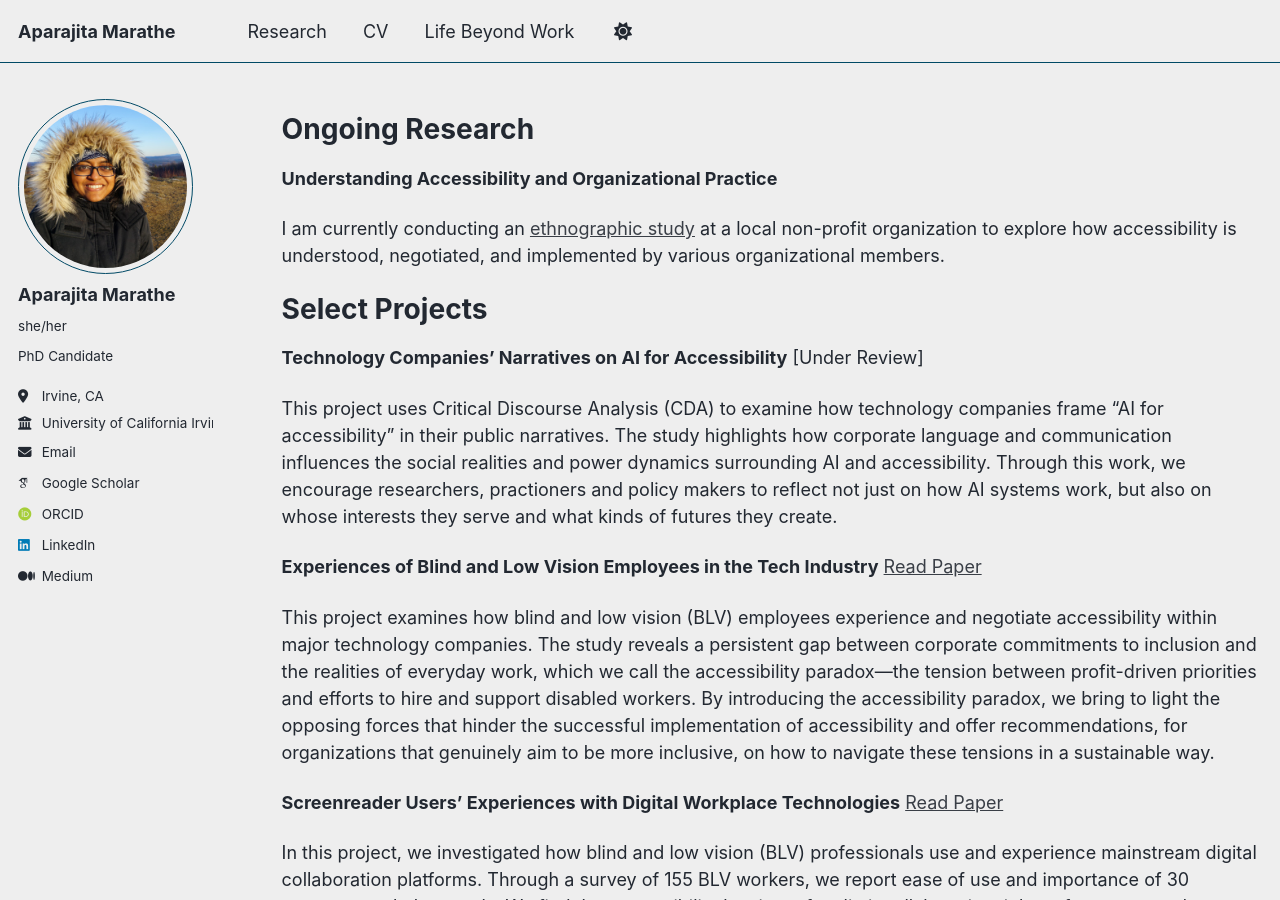
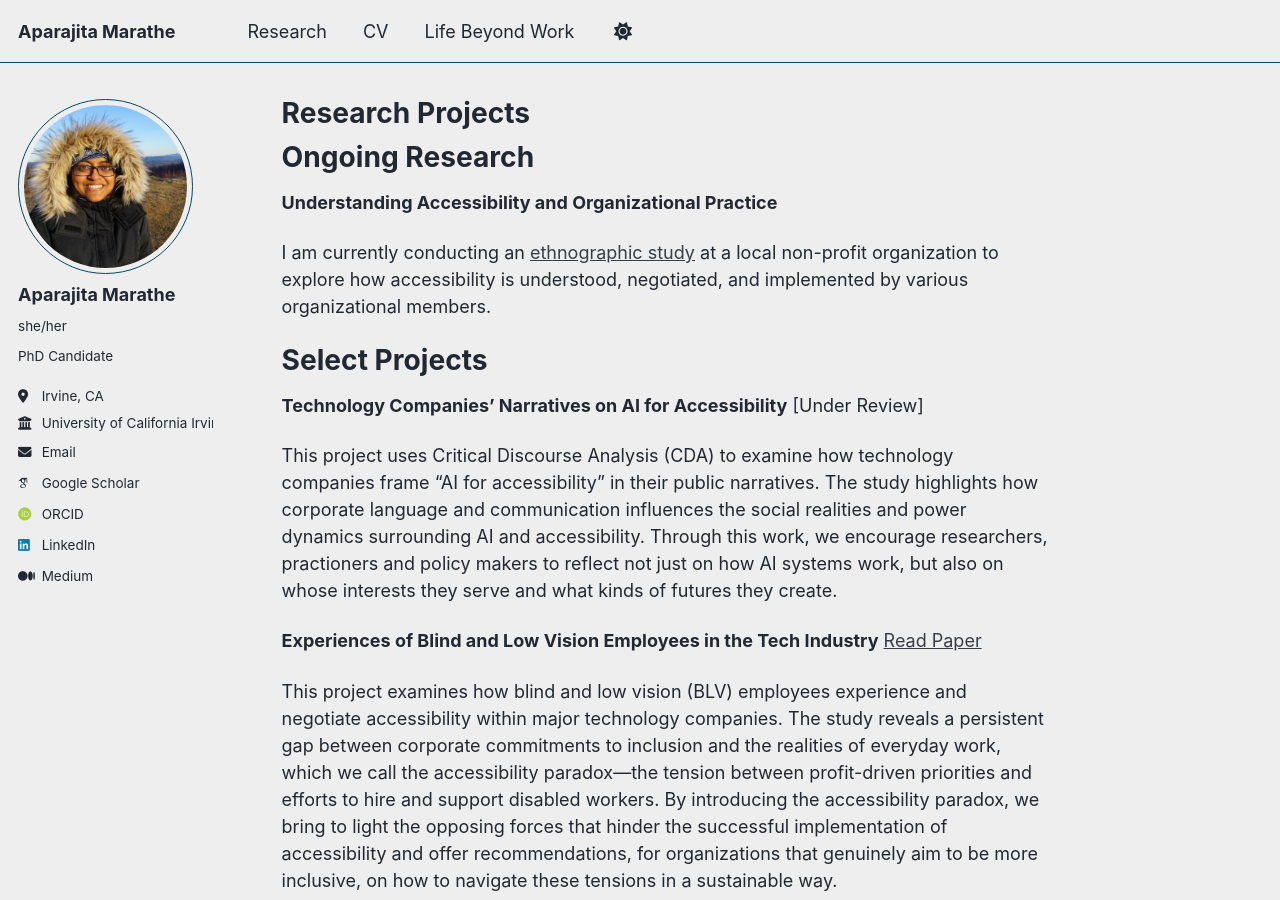
Before and after one commit to aparajitamarathe/aparajitamarathe.github.io, a Jekyll site: the page built from _pages/research.md, in a window 1280 px wide and 900 px high. Built offline with Jekyll 4.4.1, drawn with Linux system fonts in a browser that asks for light colours; some web fonts are replaced.

Commit message:
Update research.md

```diff
--- a/_pages/research.md
+++ b/_pages/research.md
@@ -1,7 +1,9 @@
 ---
-layout: archive
 permalink: /research/
+title: "Research Projects"
 author_profile: true
+redirect_from:
+  - /about.html
 ---
 
 {% include base_path %}
```
